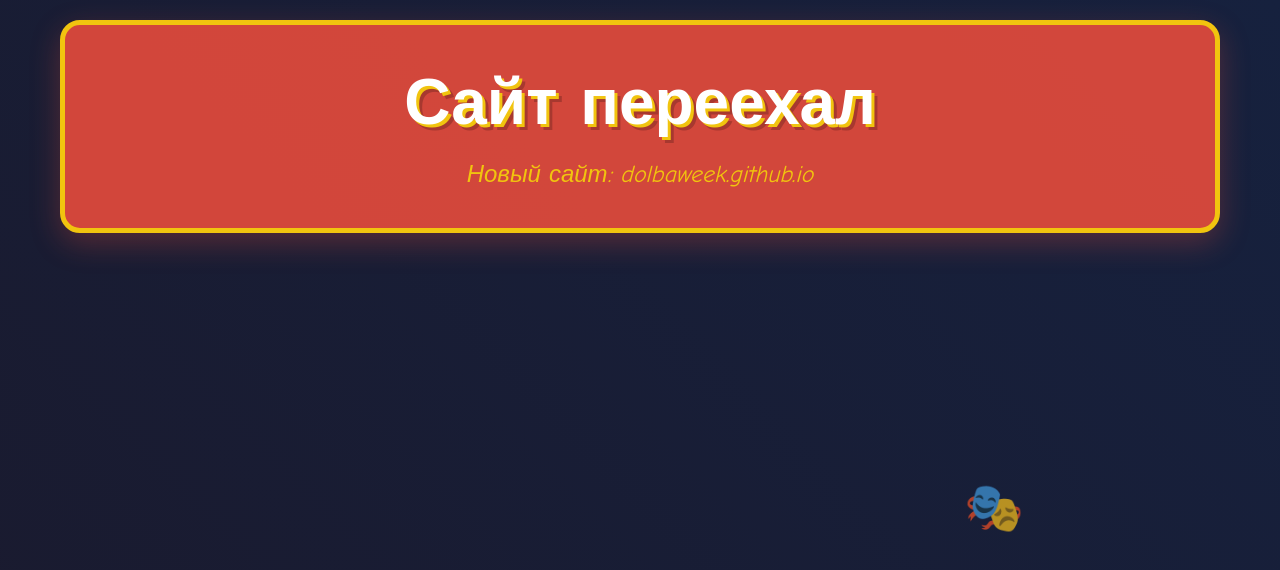
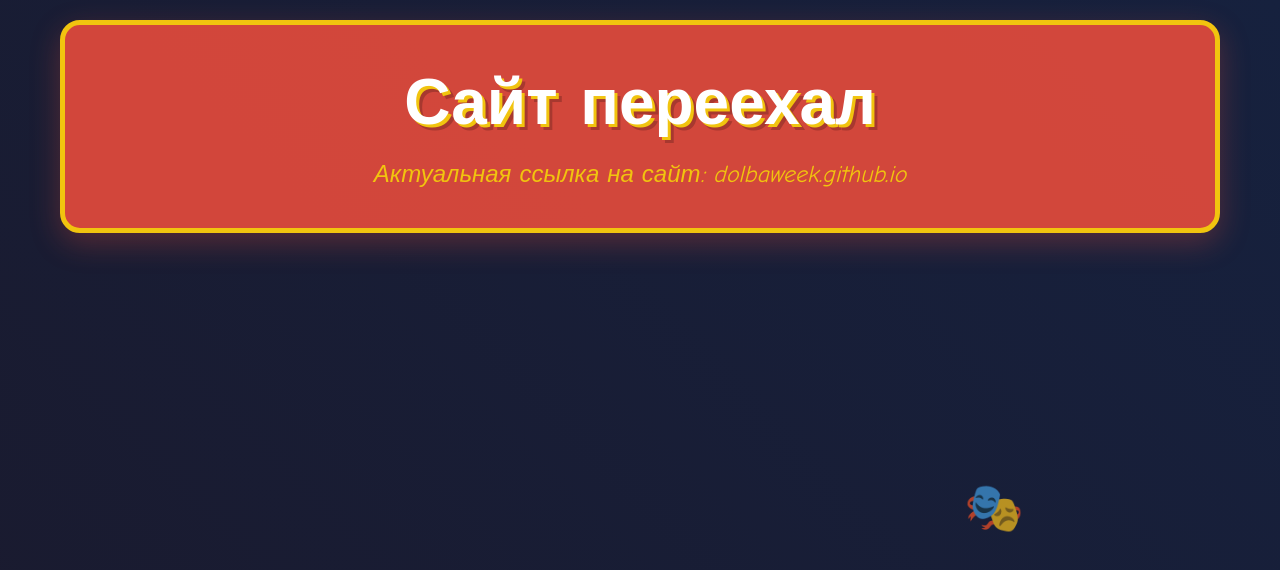
Before and after one commit to golyanov/golyanov.github.io, a plain HTML site: page index.html in a window 1280 px wide. Drawn offline with Linux system fonts and the light colour scheme.

Commit message:
Update index.html

```diff
--- a/index.html
+++ b/index.html
@@ -256,5 +256,5 @@
     <div class="container">
         <header>
             <h1>Сайт переехал</h1>
-            <p class="subtitle">Новый сайт: dolbaweek.github.io</p>
+            <p class="subtitle">Актуальная ссылка на сайт: dolbaweek.github.io</p>
         </header>
```
